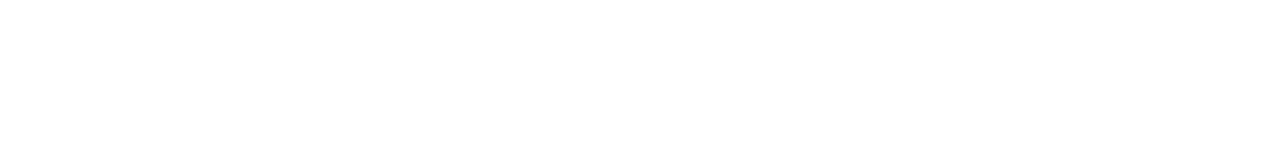
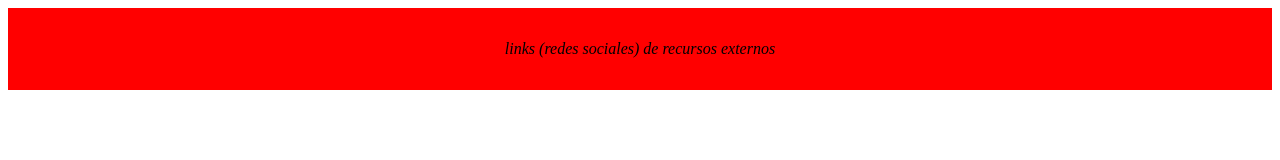
Before and after one commit to EnriqueAS22/practica-html-css, a plain HTML site: page index.html in a window 1280 px wide. Drawn offline with Linux system fonts and the light colour scheme.

Commit message:
feat:prueba footer

```diff
--- a/index.html
+++ b/index.html
@@ -3,9 +3,12 @@
 <head>
     <meta charset="UTF-8">
     <meta name="viewport" content="width=device-width, initial-scale=1.0">
-    <title>Document</title>
+    <title>Portfolio</title>
+    <link rel="stylesheet" href="./styles/footer.css">
 </head>
 <body>
-
+    <footer class="footer">
+        links (redes sociales) de recursos externos
+    </footer>
 </body>
 </html>
--- /dev/null
+++ b/styles/footer.css
@@ -0,0 +1,7 @@
+.footer {
+    text-align: center;
+    font-weight: 100;
+    font-style: italic;
+    padding: 2em;
+    background-color: red;
+}
```
